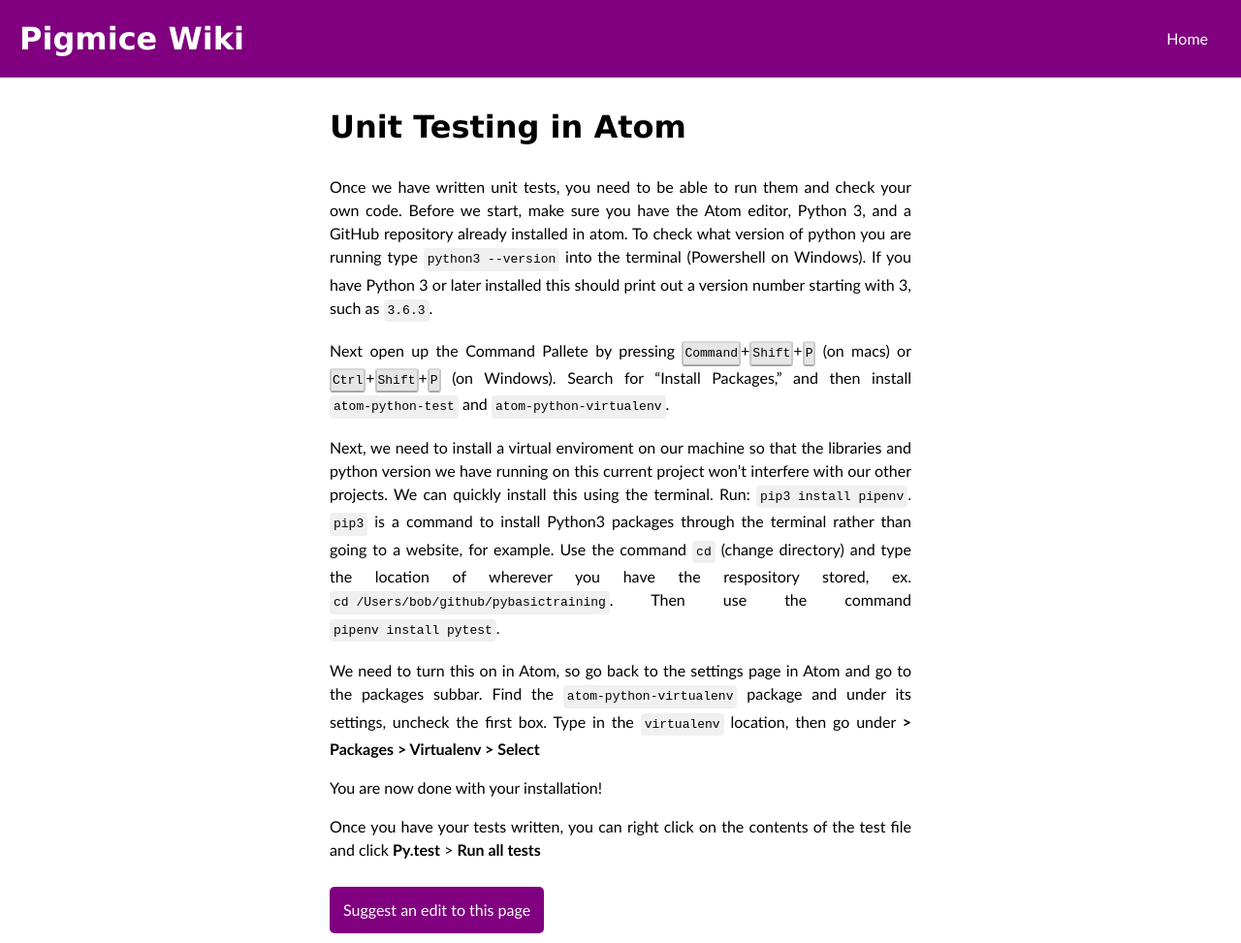
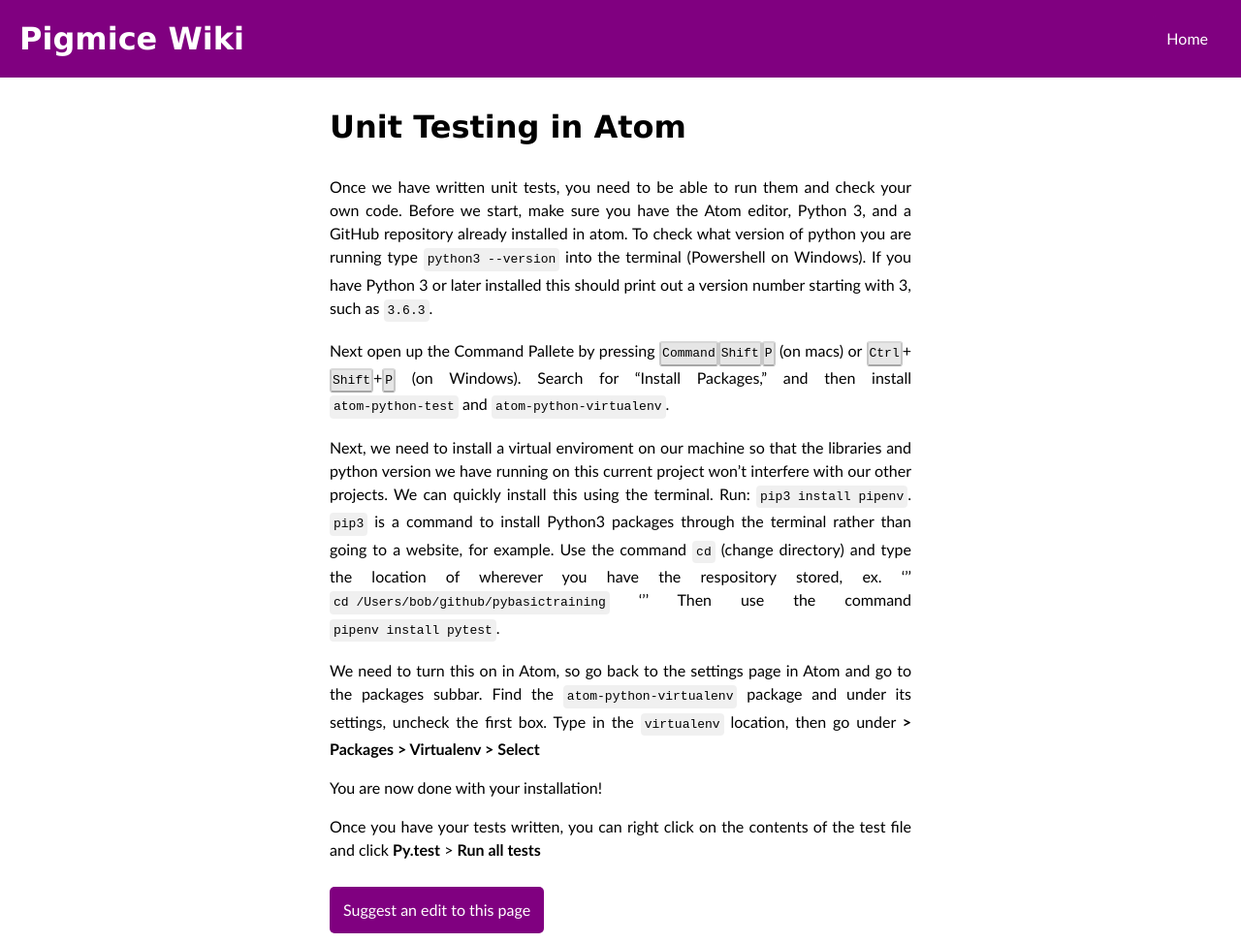
Before and after one commit to Pigmice2733/wiki, a Jekyll site: the page built from programming/unit-testing-in-atom.md, in a window 1280 px wide. Shown: the whole page at 97% size. Built offline with Jekyll 4.4.1, drawn with Linux system fonts in a browser that asks for light colours; our own code applies the rules of GitHub Pages for plain Markdown files.

```diff
--- a/programming/unit-testing-in-atom.md
+++ b/programming/unit-testing-in-atom.md
@@ -4,9 +4,13 @@ Once we have written unit tests, you need to be able to run them and check your
 Before we start, make sure you have the Atom editor, Python 3, and a GitHub repository already installed in atom.
 To check what version of python you are running type `python3 --version` into the terminal (Powershell on Windows). If you have Python 3 or later installed this should print out a version number starting with 3, such as `3.6.3`.
 
-Next open up the Command Pallete by pressing <kbd>Command</kbd>+<kbd>Shift</kbd>+<kbd>P</kbd> (on macs) or <kbd>Ctrl</kbd>+<kbd>Shift</kbd>+<kbd>P</kbd> (on Windows). Search for "Install Packages," and then install `atom-python-test` and `atom-python-virtualenv`.
+Next open up the Command Pallete by pressing <kbd>Command</kbd><kbd>Shift</kbd><kbd>P</kbd> (on macs) or <kbd>Ctrl</kbd>+<kbd>Shift</kbd>+<kbd>P</kbd> (on Windows). Search for "Install Packages," and then install `atom-python-test` and `atom-python-virtualenv`.
 
-Next, we need to install a virtual enviroment on our machine so that the libraries and python version we have running on this current project won't interfere with our other projects. We can quickly install this using the terminal. Run: `pip3 install pipenv`. `pip3` is a command to install Python3 packages through the terminal rather than going to a website, for example. Use the command `cd` (change directory) and type the location of wherever you have the respository stored, ex. `cd /Users/bob/github/pybasictraining`. Then use the command `pipenv install pytest`.
+Next, we need to install a virtual enviroment on our machine so that the libraries and python version we have running on this current project won't interfere with our other projects. We can quickly install this using the terminal. Run: `pip3 install pipenv`. `pip3` is a command to install Python3 packages through the terminal rather than going to a website, for example. Use the command `cd` (change directory) and type the location of wherever you have the respository stored, ex.
+'''
+`cd /Users/bob/github/pybasictraining`
+'''
+Then use the command `pipenv install pytest`.
 
 We need to turn this on in Atom, so go back to the settings page in Atom and go to the packages subbar. Find the `atom-python-virtualenv` package and under its settings, uncheck the first box. Type in the `virtualenv` location, then go under **> Packages > Virtualenv > Select**
 
```
